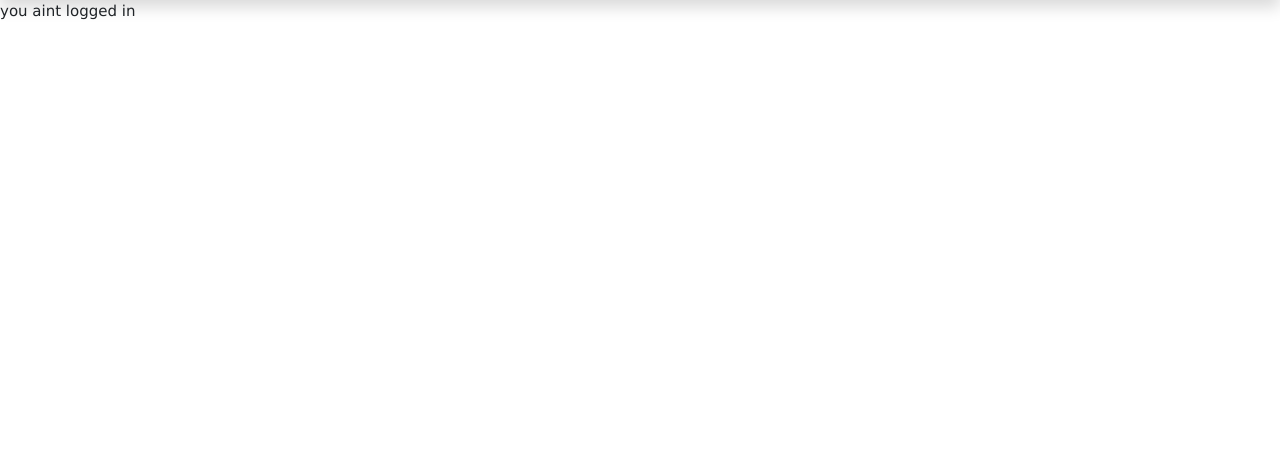
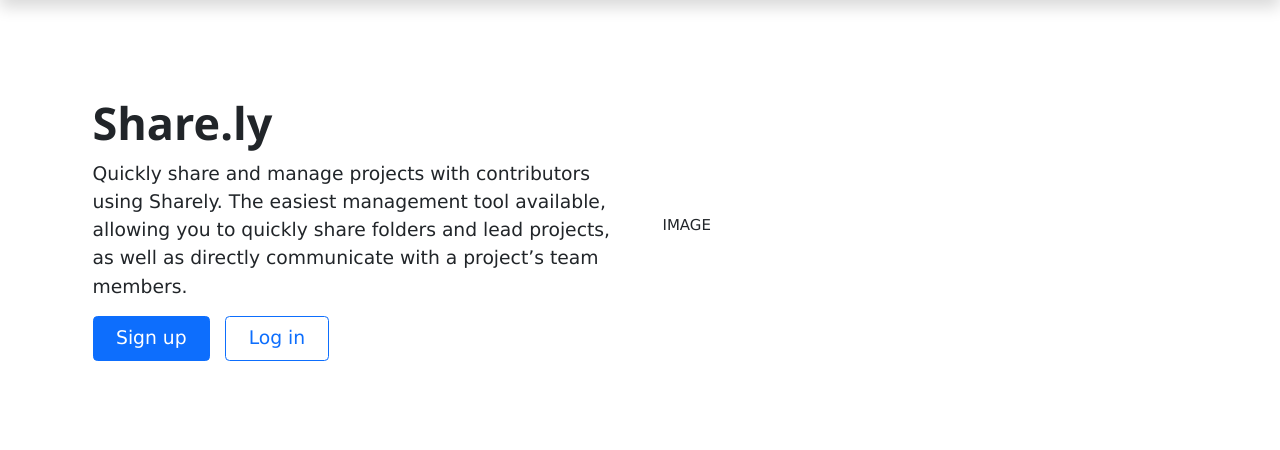
Before and after one commit to caio-ishikawa/sharely, a Django app: page / in a window 1280 px wide. Shown: the part 45-495 px from the top of the page. Run offline with Django 3.2, Linux system fonts and the light colour scheme.

Commit message:
landing page

```diff
--- a/main/templates/main/homepage.html
+++ b/main/templates/main/homepage.html
@@ -86,7 +86,7 @@
                                     {% endfor %}
                                     <li><h6 class="dropdown-header">Shared folders:</h6></li>
                                     {% for folder in all_folders %}
-                                        {% if request.user in folder.allowed_user.all or request.user == folder.user %}
+                                        {% if request.user in folder.allowed_user.all %}
                                             <li><a class="dropdown-item" href="{% url 'main:add_file' pk=file.pk id=folder.id%}">{{folder.name}}</a></li>
                                         {% endif %}
                                     {% endfor %}
@@ -101,13 +101,23 @@
             </div>
         </div>
     </div>
-    <a href="{% url 'main:results' %}">search</a>
-    {% for folder in all_folders %}
-        {% if request.user in folder.allowed_user.all %}
-            <p>{{folder.name}}</p>
-        {% endif %}
-    {% endfor %}
 {% else %}
-    <p>you aint logged in</p>
+    <div class="container col-xxl-8 px-4 py-5">
+        <div class="row flex-lg-row-reverse align-items-center g-5 py-5">
+            <div class="col-10 col-sm-8 col-lg-6">
+                IMAGE
+            </div>
+            <div class="col-lg-6">
+                <h1 class="display-5 fw-bold lh-1 mb-3">Share.ly</h1>
+                <p class="lead">
+                    Quickly share and manage projects with contributors using Sharely. The easiest management tool available, allowing you to quickly share folders and lead projects, as well as directly communicate with a project’s team members.
+                </p>
+                <div class="d-grid gap-2 d-md-flex justify-content-md-start">
+                    <a class="btn btn-primary btn-lg px-4 me-md-2">Sign up</a>
+                    <a class="btn btn-outline-primary btn-lg px-4">Log in</a>
+                </div>
+            </div>
+        </div>
+    </div>
 {% endif %}
 {% endblock %}
```
Also changed, not shown: main/templates/main/folder.html (+9 -1 lines), db.sqlite3, 1 other file.
